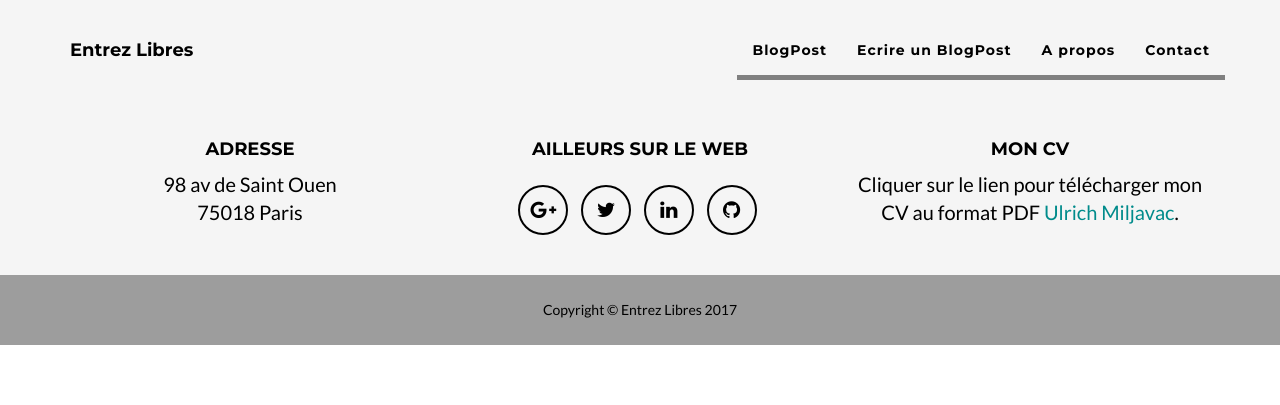
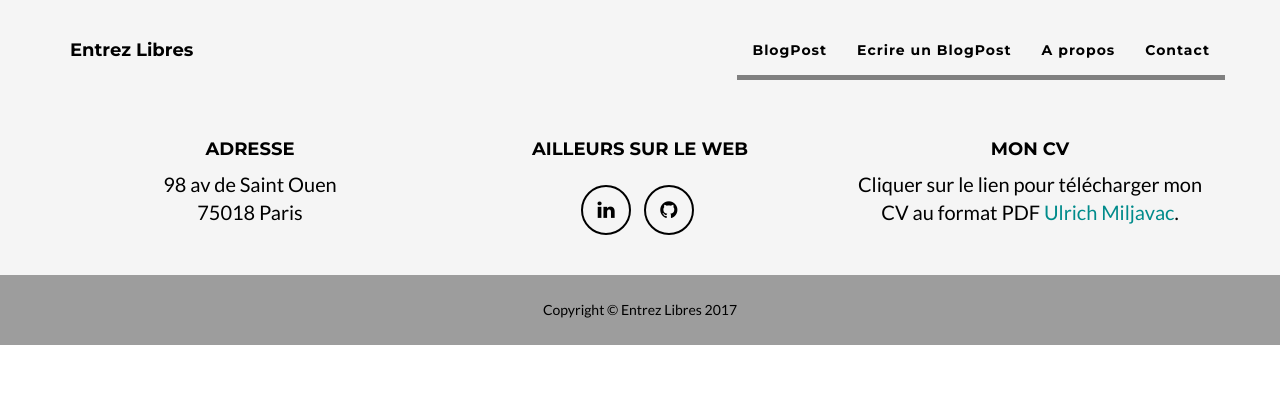
Before and after one commit to umiljavac/OCP5_Blog, a PHP site: page /Templates/layout.php in a window 1280 px wide. Shown: the top 405 px of the page. Run offline with PHP 8.4, Linux system fonts and the light colour scheme; the template is opened without the code that fills it, so the values that code supplies are empty; some libraries are stand-ins or nearby versions; some web fonts are replaced.

Commit message:
minor html layout adjustment

```diff
--- a/Templates/layout.php
+++ b/Templates/layout.php
@@ -89,16 +89,10 @@
                     <h4>Ailleurs sur le Web</h4>
                     <ul class="list-inline">
                         <li>
-                            <a href="#" class="btn-social btn-outline"><i class="fa fa-fw fa-google-plus"></i></a>
+                            <a href="https://www.linkedin.com/in/ulrich-miljavac-419579142/" class="btn-social btn-outline"><i class="fa fa-fw fa-linkedin"></i></a>
                         </li>
                         <li>
-                            <a href="#" class="btn-social btn-outline"><i class="fa fa-fw fa-twitter"></i></a>
-                        </li>
-                        <li>
-                            <a href="#" class="btn-social btn-outline"><i class="fa fa-fw fa-linkedin"></i></a>
-                        </li>
-                        <li>
-                            <a href="#" class="btn-social btn-outline"><i class="fa fa-fw fa-github"></i></a>
+                            <a href="https://github.com/umiljavac/OCP5_Blog" class="btn-social btn-outline"><i class="fa fa-fw fa-github"></i></a>
                         </li>
                     </ul>
                 </div>
```
